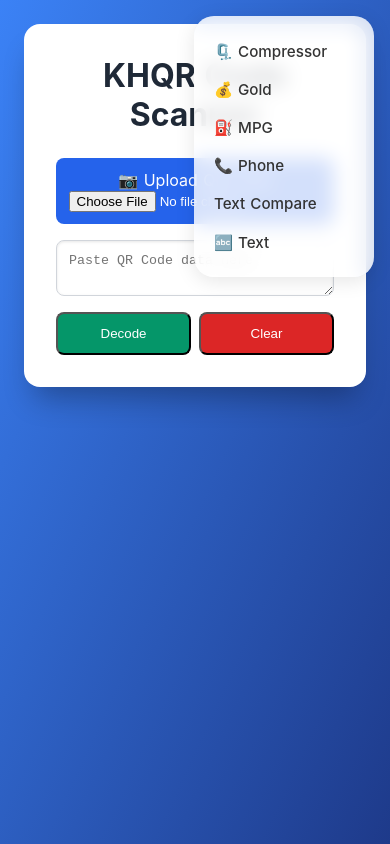
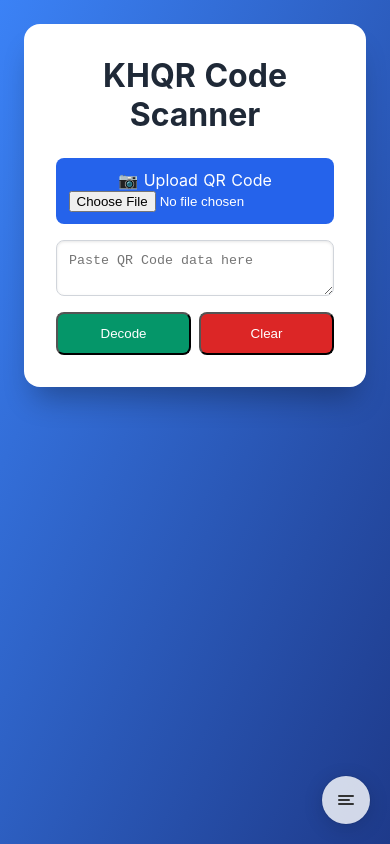
Before and after one commit to ousachea/App, a Nuxt app: page / in a window 390 px wide. Built offline with nearby package versions, Linux system fonts and the light colour scheme.

Commit message:
update link button

```diff
--- a/components/PageSwitcher.vue
+++ b/components/PageSwitcher.vue
@@ -1,75 +1,259 @@
+// Standalone floating navigation button component
+// Can be imported into any Nuxt.js project
+
 <template>
-  <Transition name="slide-fade">
-    <div class="ios-floating-menu">
-      <ul class="ios-list">
-        <li><NuxtLink to="/compressor" class="ios-link">🗜️ Compressor</NuxtLink></li>
-        <li><NuxtLink to="/Gold" class="ios-link">💰 Gold</NuxtLink></li>
-        <li><NuxtLink to="/MPG" class="ios-link">⛽ MPG</NuxtLink></li>
-        <li><NuxtLink to="/Phone" class="ios-link">📞 Phone</NuxtLink></li>
-        <li><NuxtLink to="/textcompare" class="ios-link"> Text Compare</NuxtLink></li>
-        <li><NuxtLink to="/TextConverter" class="ios-link">🔤 Text</NuxtLink></li>
-      </ul>
+  <div class="floating-menu-container">
+    <button class="floating-menu-button" @click="toggleMenu" :class="{ 'is-open': menuOpen }">
+      <span class="menu-icon" :class="{ 'open': menuOpen }">
+        <span></span>
+        <span></span>
+        <span></span>
+      </span>
+    </button>
+
+    <div class="floating-menu" v-if="menuOpen">
+      <NuxtLink
+        v-for="(item, index) in menuItems"
+        :key="index"
+        :to="item.path"
+        class="floating-menu-item"
+        @click="closeMenu"
+      >
+        <span v-if="item.icon" class="menu-item-icon">{{ item.icon }}</span>
+        {{ item.label }}
+      </NuxtLink>
     </div>
-  </Transition>
+  </div>
 </template>
 
-<script setup>
-// Optional: delay render if needed
+<script>
+export default {
+  name: 'FloatingNavButton',
+  props: {
+    menuItems: {
+      type: Array,
+      default: () => [
+      { label: 'Home', path: '/', icon: '🏠' },
+  { label: 'Compressor', path: '/compressor', icon: '🔄' },
+  { label: 'Gold', path: '/gold', icon: '✨' },
+  { label: 'MPG', path: '/MPG', icon: '🚗' },
+  { label: 'Phone', path: '/Phone', icon: '📱' },
+  { label: 'Text Compare', path: '/TextCompare', icon: '🔍' },
+  { label: 'Text Converter', path: '/TextConverter', icon: '📝' }
+      ]
+    }
+  },
+  data() {
+    return {
+      menuOpen: false
+    }
+  },
+  methods: {
+    toggleMenu() {
+      this.menuOpen = !this.menuOpen
+    },
+    closeMenu() {
+      this.menuOpen = false
+    }
+  },
+  watch: {
+    '$route'() {
+      this.closeMenu()
+    }
+  },
+  mounted() {
+    // Close menu when clicking outside
+    document.addEventListener('click', (e) => {
+      if (!this.$el.contains(e.target)) {
+        this.closeMenu()
+      }
+    })
+  },
+  beforeUnmount() {
+    document.removeEventListener('click', this.closeMenu)
+  }
+}
 </script>
 
 <style scoped>
-.ios-floating-menu {
+.floating-menu-container {
   position: fixed;
-  top: 1rem;
-  right: 1rem;
-  background: #ffffffcc;
-  backdrop-filter: blur(10px);
-  border-radius: 20px;
-  padding: 1rem 1.25rem;
-  box-shadow: 0 4px 20px rgba(0, 0, 0, 0.1);
-  font-family: -apple-system, BlinkMacSystemFont, 'Segoe UI', Roboto, sans-serif;
-  z-index: 999;
-  min-width: 180px;
+  bottom: 30px;
+  right: 30px;
+  z-index: 1000;
 }
 
-.ios-list {
-  list-style: none;
-  padding: 0;
-  margin: 0;
+.floating-menu-button {
+  width: 56px;
+  height: 56px;
+  background-color: rgba(255, 255, 255, 0.8);
+  backdrop-filter: blur(15px);
+  -webkit-backdrop-filter: blur(15px);
+  border: none;
+  border-radius: 50%;
+  box-shadow: 0 4px 20px rgba(0, 0, 0, 0.15),
+              0 0 0 1px rgba(0, 0, 0, 0.08);
+  cursor: pointer;
+  display: flex;
+  align-items: center;
+  justify-content: center;
+  transition: all 0.3s cubic-bezier(0.25, 0.1, 0.25, 1);
+  position: relative;
+  overflow: hidden;
 }
 
-.ios-link {
+.floating-menu-button:hover {
+  background-color: rgba(255, 255, 255, 0.9);
+  transform: scale(1.02);
+  box-shadow: 0 6px 24px rgba(0, 0, 0, 0.18),
+              0 0 0 1px rgba(0, 0, 0, 0.1);
+}
+
+.floating-menu-button:active {
+  transform: scale(0.98);
+  box-shadow: 0 2px 8px rgba(0, 0, 0, 0.15),
+              0 0 0 1px rgba(0, 0, 0, 0.08);
+}
+
+.floating-menu-button.is-open {
+  background-color: #f5f5f7;
+}
+
+.menu-icon {
+  width: 18px;
+  height: 12px;
+  position: relative;
+}
+
+.menu-icon span {
   display: block;
-  padding: 0.6rem 0;
+  position: absolute;
+  height: 2px;
+  width: 100%;
+  background: #333;
+  border-radius: 4px;
+  opacity: 1;
+  left: 0;
+  transform: rotate(0deg);
+  transition: .2s cubic-bezier(0.19, 1, 0.22, 1);
+}
+
+.menu-icon span:nth-child(1) {
+  top: 0px;
+}
+
+.menu-icon span:nth-child(2) {
+  top: 5px;
+  width: 75%;
+}
+
+.menu-icon span:nth-child(3) {
+  top: 10px;
+}
+
+.menu-icon.open span:nth-child(1) {
+  top: 5px;
+  transform: rotate(45deg);
+}
+
+.menu-icon.open span:nth-child(2) {
+  opacity: 0;
+  width: 0;
+}
+
+.menu-icon.open span:nth-child(3) {
+  top: 5px;
+  transform: rotate(-45deg);
+}
+
+.floating-menu {
+  position: absolute;
+  bottom: 70px;
+  right: 0;
+  background-color: rgba(255, 255, 255, 0.8);
+  backdrop-filter: blur(15px);
+  -webkit-backdrop-filter: blur(15px);
+  border-radius: 12px;
+  box-shadow: 0 8px 24px rgba(0, 0, 0, 0.12),
+              0 0 0 1px rgba(0, 0, 0, 0.05);
+  display: flex;
+  flex-direction: column;
+  overflow: hidden;
+  width: 140px;
+  animation: macOsMenuAppear 0.2s cubic-bezier(0.2, 0.8, 0.2, 1);
+  transform-origin: bottom right;
+}
+
+@keyframes macOsMenuAppear {
+  from {
+    opacity: 0;
+    transform: translateY(8px) scale(0.95);
+  }
+  to {
+    opacity: 1;
+    transform: translateY(0) scale(1);
+  }
+}
+
+.floating-menu-item {
   color: #333;
   text-decoration: none;
-  font-size: 0.95rem;
-  font-weight: 500;
-  border-bottom: 1px solid #eee;
-  transition: all 0.2s ease;
+  padding: 10px 16px;
+  text-align: left;
+  font-size: 14px;
+  transition: all 0.2s cubic-bezier(0.19, 1, 0.22, 1);
+  border-left: 2px solid transparent;
+  display: flex;
+  align-items: center;
+  gap: 8px;
 }
 
-.ios-link:last-child {
-  border-bottom: none;
+.floating-menu-item:hover,
+.floating-menu-item.nuxt-link-exact-active {
+  background-color: rgba(0, 122, 255, 0.1);
+  border-left: 2px solid #007AFF;
+  color: #007AFF;
 }
 
-.ios-link:hover {
-  color: #007aff;
+.menu-item-icon {
+  font-size: 16px;
 }
 
-/* Animation classes */
-.slide-fade-enter-active {
-  transition: all 0.4s ease;
-}
-.slide-fade-leave-active {
-  transition: all 0.3s ease;
-}
-.slide-fade-enter-from {
-  opacity: 0;
-  transform: translateY(-10px) translateX(10px);
-}
-.slide-fade-leave-to {
-  opacity: 0;
-  transform: translateY(-10px) translateX(10px);
+/* Mobile responsive adjustments */
+@media (max-width: 768px) {
+  .floating-menu-container {
+    bottom: 20px;
+    right: 20px;
+  }
+
+  .floating-menu-button {
+    width: 48px;
+    height: 48px;
+  }
+
+  .menu-icon {
+    width: 16px;
+    height: 10px;
+  }
+
+  .menu-icon span:nth-child(1) {
+    top: 0px;
+  }
+
+  .menu-icon span:nth-child(2) {
+    top: 4px;
+  }
+
+  .menu-icon span:nth-child(3) {
+    top: 8px;
+  }
+
+  .menu-icon.open span:nth-child(1) {
+    top: 4px;
+  }
+
+  .menu-icon.open span:nth-child(3) {
+    top: 4px;
+  }
 }
 </style>
--- a/pages/gold.vue
+++ b/pages/gold.vue
@@ -1,7 +1,9 @@
 // index.vue - Single Page Application
 <template>
   <div class="page-wrapper">
+    <PageSwitcher/>
     <div :class="['gold-wrapper', darkMode ? 'dark-mode' : 'light-mode']">
+
       <div class="header-section">
         <h1 class="gold-glow main-title">{{ translations[currentLanguage].goldPriceTracker }}</h1>
         <div class="toggle-container">
@@ -501,6 +503,8 @@
 </template>
 
 <script>
+import PageSwitcher from '../components/PageSwitcher.vue';
+
 export default {
 
   data() {
```
Also changed, not shown: 1 other file (tests, documents, lock files or other folders).
